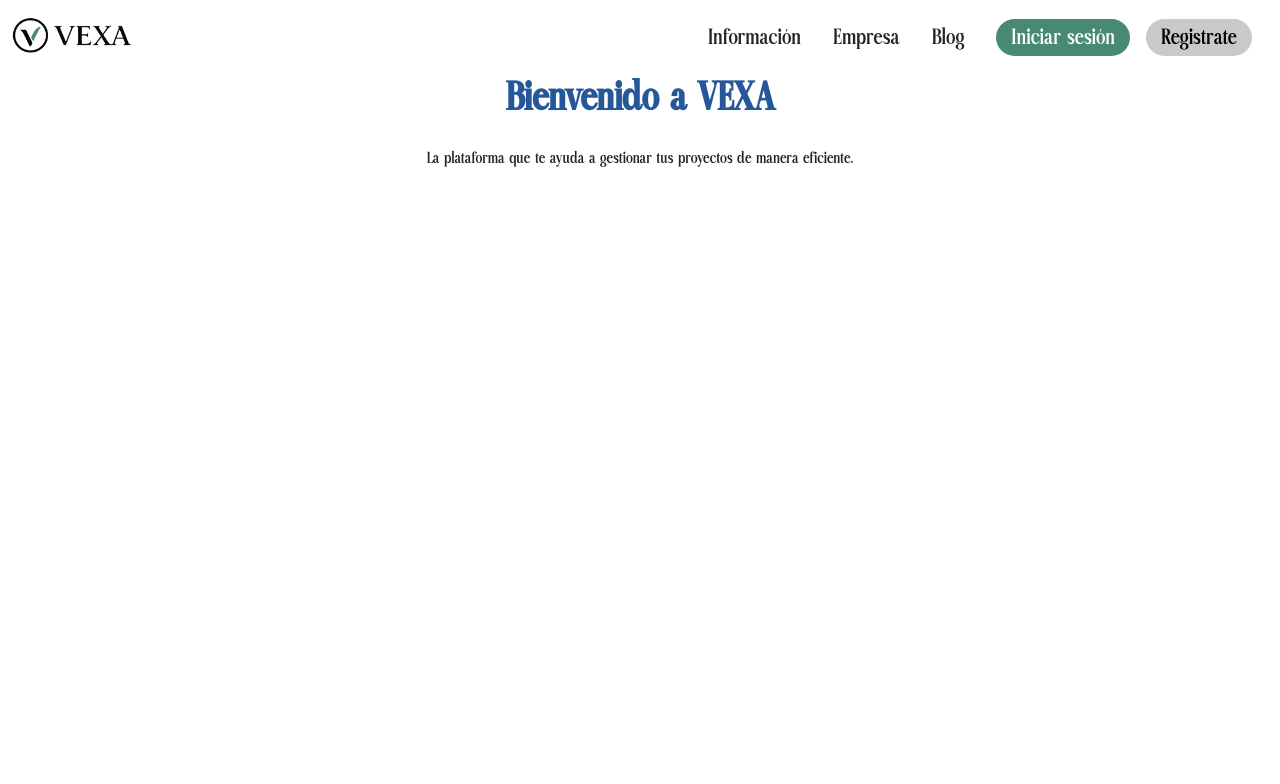
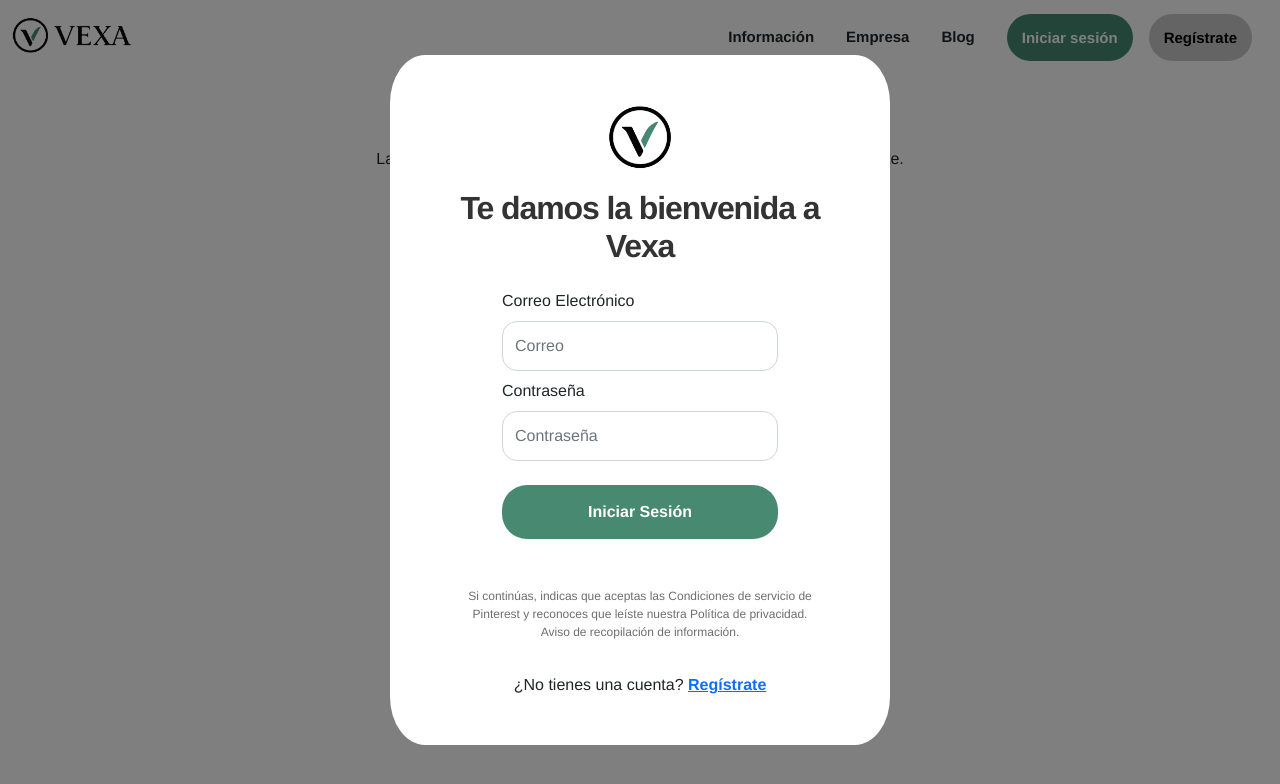
Before and after one commit to Shiro-Vs/Sistema-de-Gesti-n-de-tareas, a plain HTML site: page HTML/inicio.html in a window 1280 px wide. Both pictures are taken after a click on the button "Iniciar sesión". Drawn offline with nearby package versions, Linux system fonts and the light colour scheme.

Commit message:
Modal Registrar agregado

```diff
--- a/CSS/Inicio.css
+++ b/CSS/Inicio.css
@@ -4,7 +4,7 @@
 }
 
 body {
-    font-family: 'Fuente General', sans-serif;
+    font-family: 'Neue Haas Grotesk Text', 'Helvetica Neue', Helvetica, Arial, sans-serif;
     background-color: #FFFFFF;
 }
 
@@ -13,24 +13,24 @@
     color: #255799;
 }
 
-.carousel-item img {
-    max-height: 500px;
-    object-fit: cover;
-}
-
 .navbar {
     height: 75px;
     background: white
 }
 
 .navbar a {
-    font-size: 22px;
+    font-weight: bold;
+    font-size: 15px;
+}
+
+.nav-link:hover {
+    text-decoration: underline;
 }
 
 .btn-login {
     background-color: #478971;
     color: #FFFFFF;
-    padding: 8px 15px;
+    padding: 15px 15px;
     font-size: 16px;
     text-decoration: none;
     border-radius: 25px;
@@ -45,7 +45,7 @@
 .btn-registrar {
     background-color: #C9C9CB;
     color: #000000;
-    padding: 8px 15px;
+    padding: 15px 15px;
     font-size: 16px;
     text-decoration: none;
     border-radius: 25px;
@@ -131,3 +131,49 @@
     }
 
 }
+
+/*---------Modales-----------*/
+.modal-redondeado {
+    background-color: #C9C9CB;
+    border-radius: 7%;
+    overflow: hidden;
+}
+
+.titulo-modal {
+    color: #333333;
+    font-family: Helvetica, Arial, sans-serif;
+    font-size: 32px;
+    font-weight: 600;
+    letter-spacing: -1.1px;
+}
+
+.form{
+    padding: 20px;
+}
+
+.form-control {
+    height: 50px;
+    border-radius: 15px;
+}
+
+.form-control:hover {
+    border-color: #3f3e3e;
+}
+
+.condiciones{
+    font-weight: lighter;
+    font-size: 12px;
+    color: #6e6e6e;
+    text-align: center;
+}
+
+.btn-modal{
+    font-weight: bold;
+    background-color: #478971;
+    color: #FFFFFF;
+    padding: 15px 15px;
+    font-size: 16px;
+    text-decoration: none;
+    border-radius: 25px;
+    border: none;
+}
--- a/HTML/inicio.html
+++ b/HTML/inicio.html
@@ -1,5 +1,6 @@
 <!DOCTYPE html>
 <html lang="es">
+
 <head>
     <meta charset="UTF-8">
     <meta name="viewport" content="width=device-width, initial-scale=1.0">
@@ -7,13 +8,16 @@
     <link href="https://cdn.jsdelivr.net/npm/bootstrap@5.1.3/dist/css/bootstrap.min.css" rel="stylesheet">
     <link rel="stylesheet" href="../CSS/Inicio.css">
 </head>
+
 <body>
 
     <!-- Navbar -->
     <nav class="navbar navbar-expand-lg custom-navbar">
         <div class="container-fluid">
-            <img src="../Recursos/Img/LogoSinFondo.png" alt="Logo" class="img-fluid d-block mx-auto mb-1" style="width: 120px;">
-            <button class="navbar-toggler" type="button" data-bs-toggle="collapse" data-bs-target="#navbarNav" aria-controls="navbarNav" aria-expanded="false" aria-label="Toggle navigation">
+            <img src="../Recursos/Img/LogoSinFondo.png" alt="Logo" class="img-fluid d-block mx-auto mb-1"
+                style="width: 120px;">
+            <button class="navbar-toggler" type="button" data-bs-toggle="collapse" data-bs-target="#navbarNav"
+                aria-controls="navbarNav" aria-expanded="false" aria-label="Toggle navigation">
                 <span class="navbar-toggler-icon"></span>
             </button>
             <div class="collapse navbar-collapse" id="navbarNav">
@@ -25,20 +29,106 @@
                         <a class="nav-link text-dark" href="#">Empresa</a>
                     </li>
                     <li class="nav-item me-4">
-                        <a class="nav-link extra text-dark" href="#">Blog</a>
+                        <a class="nav-link text-dark" href="#">Blog</a>
                     </li>
-                    <!-- Botón de iniciar sesión y registrar -->
+                    <!-- Botón de iniciar sesión -->
                     <li class="nav-item mt-2 me-3">
-                        <a class="btn-login" href="#" role="button">Iniciar sesión</a>
+                        <a class="btn-login" href="#" role="button" data-bs-toggle="modal"
+                            data-bs-target="#modalLogin">Iniciar sesión</a>
                     </li>
+
+                    <!-- Botón de registrarse -->
                     <li class="nav-item mt-2 me-3">
-                        <a class="btn-registrar" href="#" role="button">Registrate</a>
+                        <a class="btn-registrar" href="#" role="button" data-bs-toggle="modal"
+                            data-bs-target="#modalRegistrar">Regístrate</a>
                     </li>
+
                 </ul>
             </div>
         </div>
     </nav>
+    <!-- Fin Navbar -->
 
+    <!--Modales de Iniciar Sesion y Registrarse-->
+
+    <!-- Modal de Iniciar Sesión -->
+    <div class="modal fade" id="modalLogin" tabindex="-1" aria-hidden="true">
+        <div class="modal-dialog modal-dialog-centered">
+            <div class="modal-content border-0 bg-white modal-redondeado">
+
+                        <div class="card-body p-5">
+                            <!-- Logo -->
+                            <img src="../Recursos/Img/LogoSolo.png" alt="Logo" class="img-fluid d-block mx-auto mb-3"
+                                style="width: 70px;">
+
+                            <!-- Título -->
+                            <h2 class="text-center mb-2 titulo-modal">Te damos la bienvenida a Vexa</h2>
+
+                            <!-- Formulario -->
+                            <form class="me-5 ms-5 p-3">
+                                <div class="mb-2">
+                                    <label for="email" class="form-label">Correo Electrónico</label>
+                                    <input type="email" class="form-control" id="email" placeholder="Correo" required>
+                                </div>
+                                <div class="mb-4">
+                                    <label for="password" class="form-label">Contraseña</label>
+                                    <input type="password" class="form-control" id="password" placeholder="Contraseña" required>
+                                </div>
+                                <button class="btn-modal btn-lg w-100" type="submit">Iniciar Sesión</button>
+                            </form>
+
+
+
+                            <!-- Enlace inferior -->
+                            <p class="text-center mt-4 mb-0 me-3 ms-3 p-2 condiciones">
+                                Si continúas, indicas que aceptas las Condiciones de servicio de Pinterest y reconoces que leíste nuestra Política de privacidad. Aviso de recopilación de información.
+                            </p>
+                            <p class="text-center mt-4 mb-0">
+                                ¿No tienes una cuenta?
+                                <a href="#" class="text-primary fw-bold" data-bs-toggle="modal"
+                                    data-bs-target="#modalRegister" data-bs-dismiss="modal">Regístrate</a>
+                            </p>
+                </div>
+            </div>
+        </div>
+    </div>
+
+    <!-- Modal de Registro -->
+    <div class="modal fade" id="modalRegistrar" tabindex="-1" aria-hidden="true">
+        <div class="modal-dialog modal-dialog-centered">
+            <div class="modal-content border-0 bg-light modal-redondeado">
+
+                        <div class="card-body p-5">
+                            <!-- Logo -->
+                            <img src="../Recursos/Img/LogoSolo.png" alt="Logo" class="img-fluid d-block mx-auto mb-3"
+                                style="width: 70px;">
+
+                            <!-- Título -->
+                            <h2 class="text-center mb-4 fw-bold titulo-modal ">Te damos la bienvenida a Vexa</h2>
+
+                            <!-- Formulario -->
+                            <form>
+                                <div class="mb-4">
+                                    <label for="email" class="form-label">Correo Electrónico</label>
+                                    <input type="email" class="form-control" id="email" placeholder="Correo" required>
+                                </div>
+                                <div class="mb-4">
+                                    <label for="password" class="form-label">Contraseña</label>
+                                    <input type="password" class="form-control" id="password" placeholder="Contraseña" required>
+                                </div>
+                                <button class="btn-modal btn-lg w-100" type="submit">Iniciar Sesión</button>
+                            </form>
+
+                            <!-- Enlace inferior -->
+                            <p class="text-center mt-4 mb-0">
+                                ¿No tienes una cuenta?
+                                <a href="#" class="text-primary fw-bold" data-bs-toggle="modal"
+                                    data-bs-target="#modalRegister" data-bs-dismiss="modal">Regístrate</a>
+                            </p>
+                </div>
+            </div>
+        </div>
+    </div>
 
     <!-- Main Content -->
     <main class="main d-flex flex-column align-items-center justify-content-center">
@@ -50,4 +140,5 @@
     <script src="https://cdn.jsdelivr.net/npm/bootstrap@5.1.3/dist/js/bootstrap.bundle.min.js"></script>
 
 </body>
+
 </html>
```
